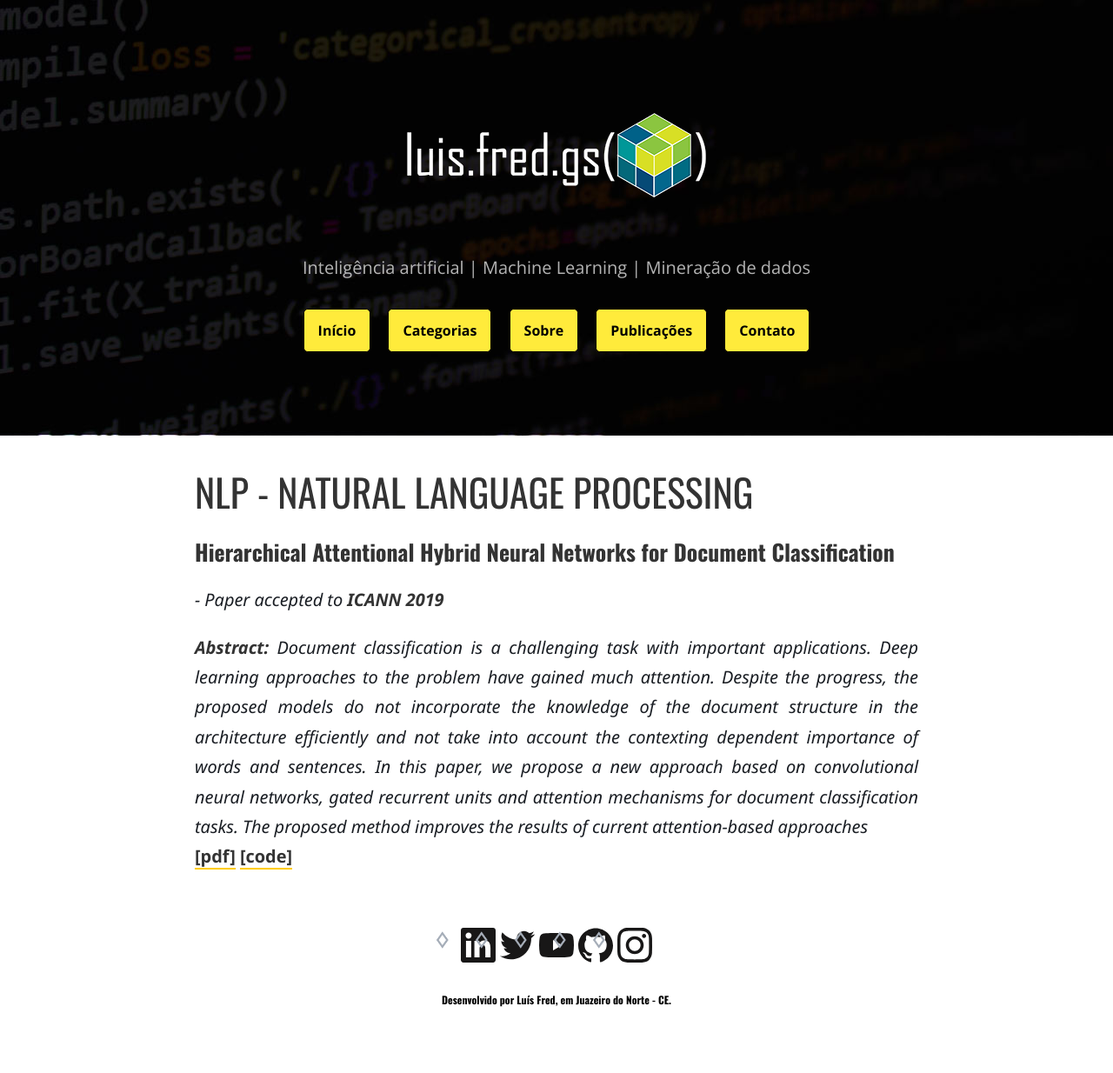
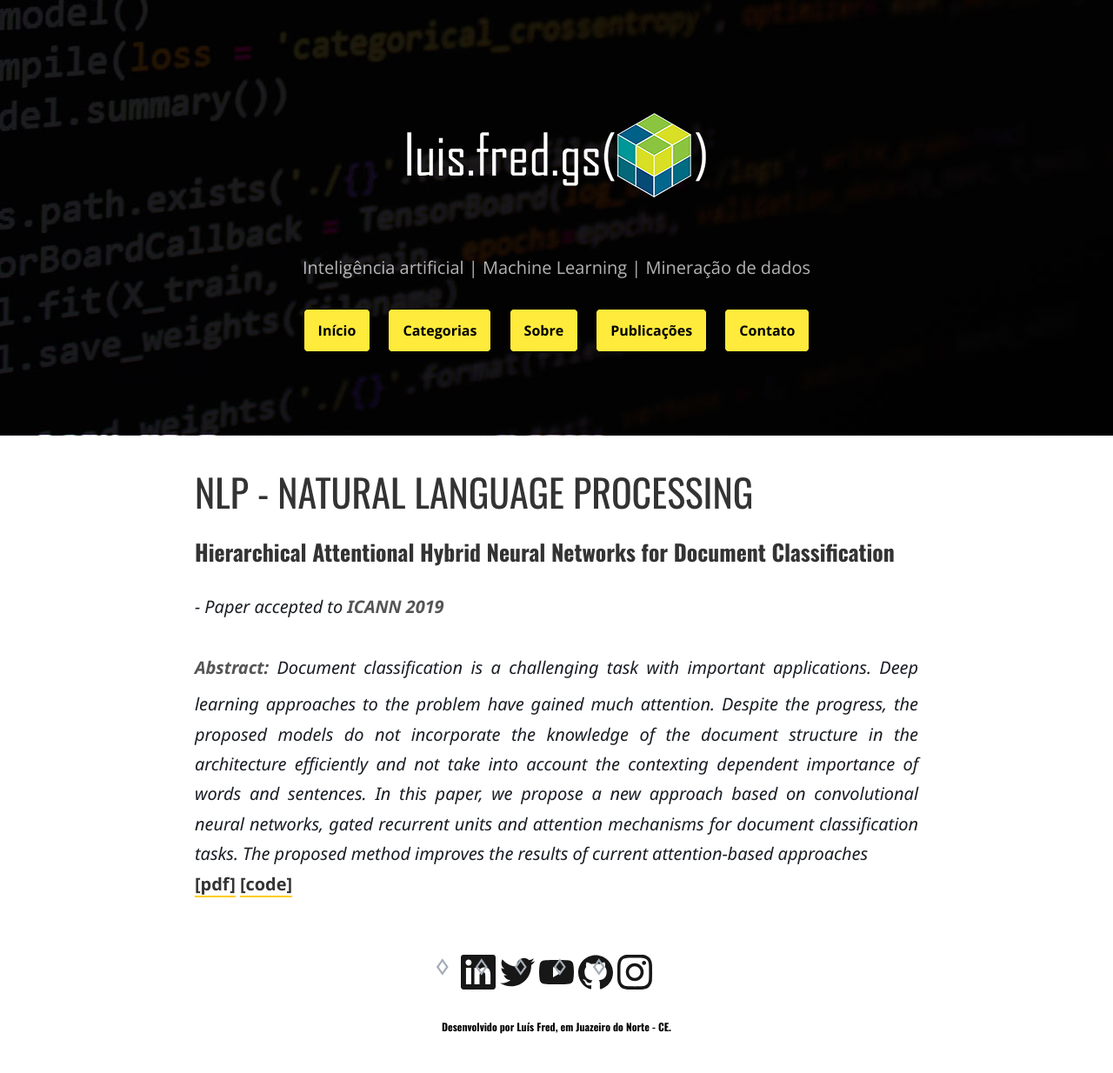
Before and after one commit to luisfredgs/luisfredgs.github.io, a Jekyll site: the page built from publicacoes.html, in a window 1280 px wide. Shown: the whole page at 87% size. Built offline with Jekyll 4.4.1, drawn with Linux system fonts in a browser that asks for light colours; comment, search, counter and statistics services are not loaded; before the commit the page ends 1203 px from its top, so only the background shows below that.

Commit message:
Update custom.css

```diff
--- a/css/custom.css
+++ b/css/custom.css
@@ -224,7 +224,9 @@ h2.home-post-title a{
 }
 
 .main-content p strong{
-    color: #333;
+    color: #555;
+    line-height: 2.5em;
+
 }
 
 .main-content div.archive-group a:hover{
```
